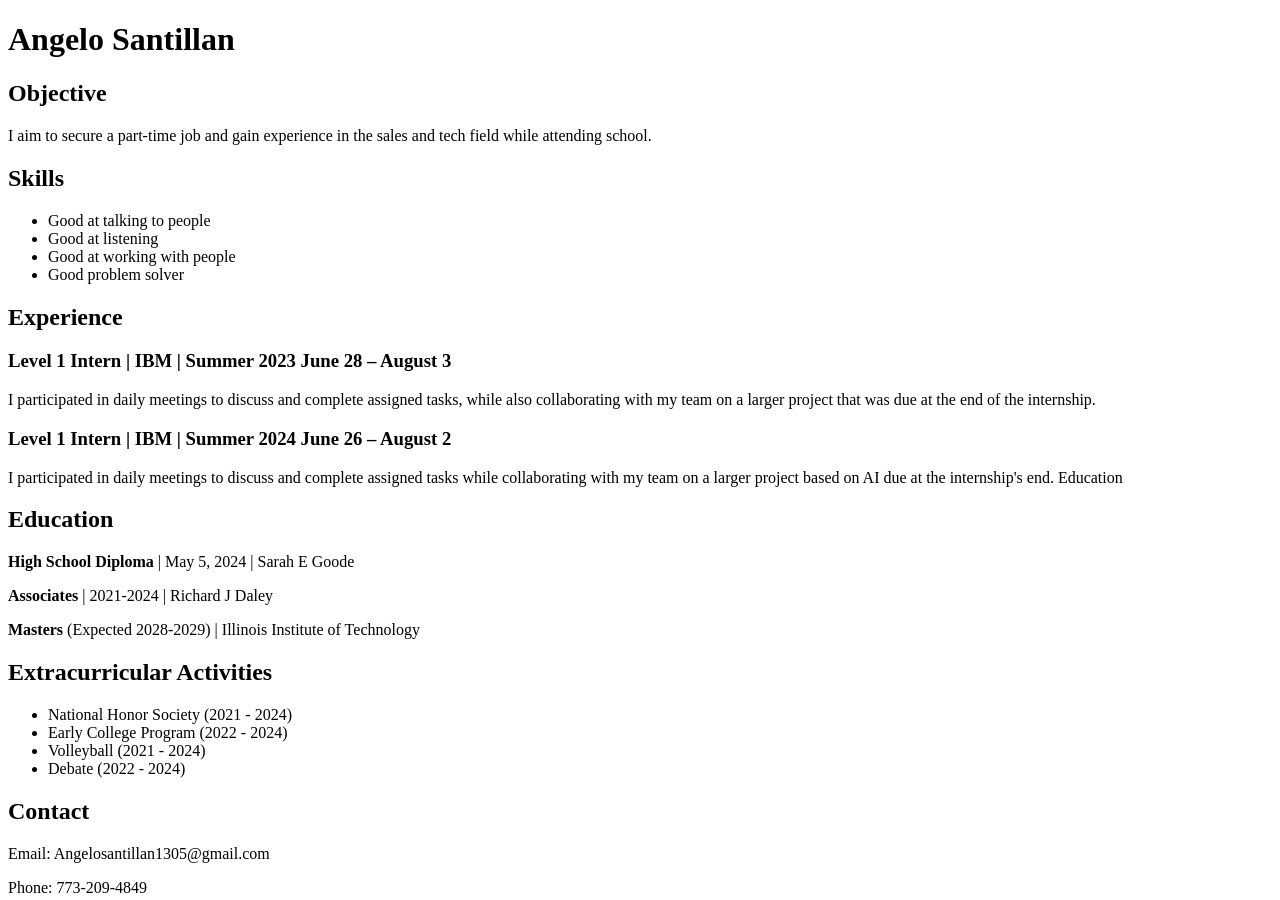
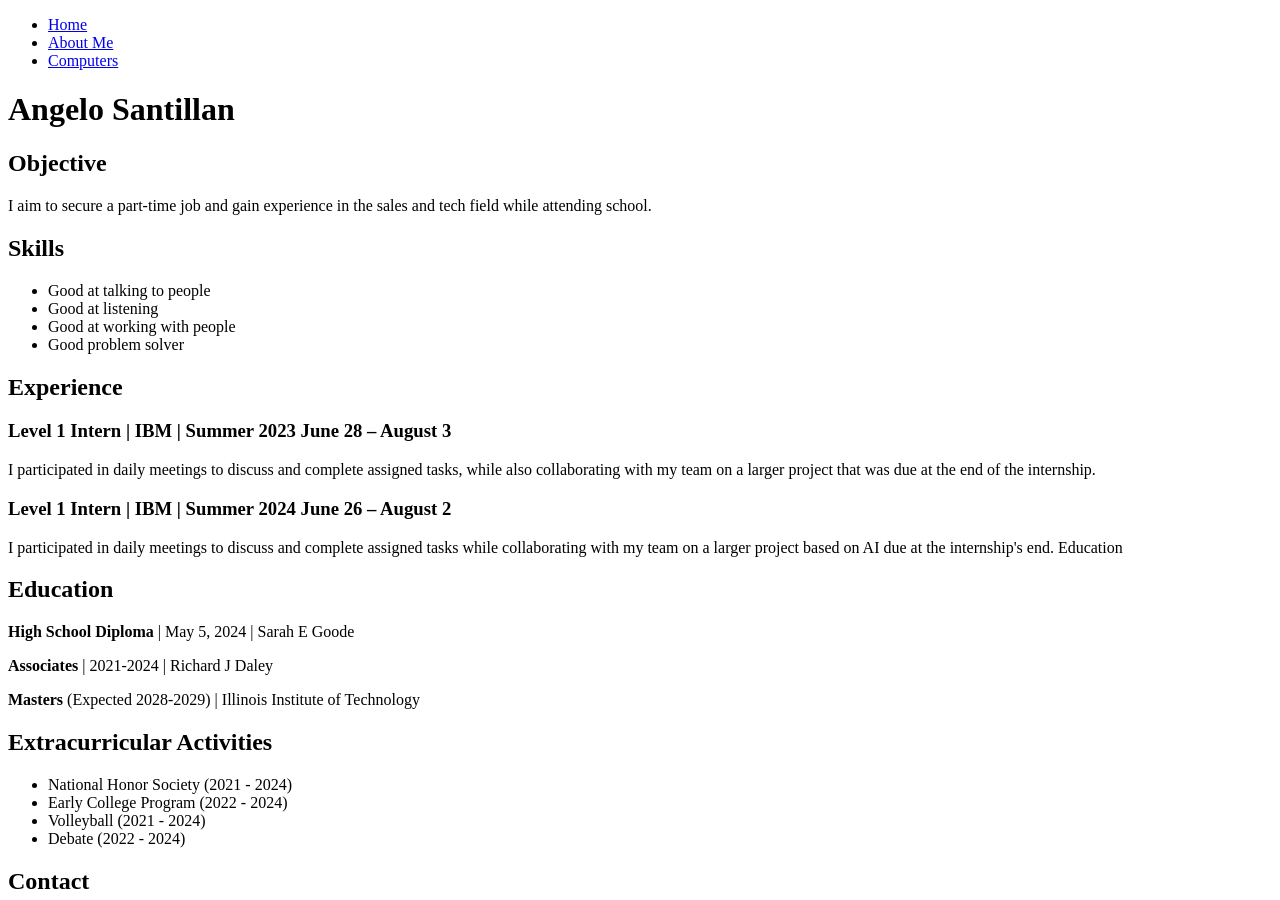
Before and after one commit to Angelo1305/Projects., a plain HTML site: page index.html in a window 1280 px wide. Shown: the top 900 px of the page. Drawn offline with Linux system fonts and the light colour scheme.

Commit message:
Update index.html
Adding sections for other pages

```diff
--- a/index.html
+++ b/index.html
@@ -2,7 +2,13 @@
 <html>
 <head>
   <title>Angelo Santillan - Resume</title>
-
+  </head>
+<body>
+  <ul>
+    <li><a href="index.html">Home</a></li>
+    <li><a href="about.html">About Me</a></li>
+    <li><a href="computers.html">Computers</a></li>
+  </ul>
   <h1>Angelo Santillan</h1>
 
   <h2>Objective</h2>
```
